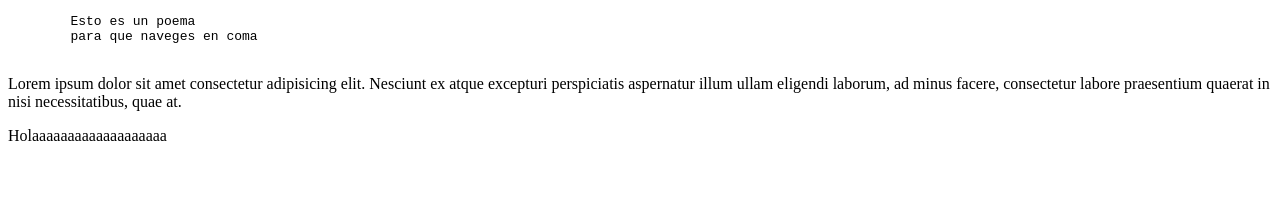
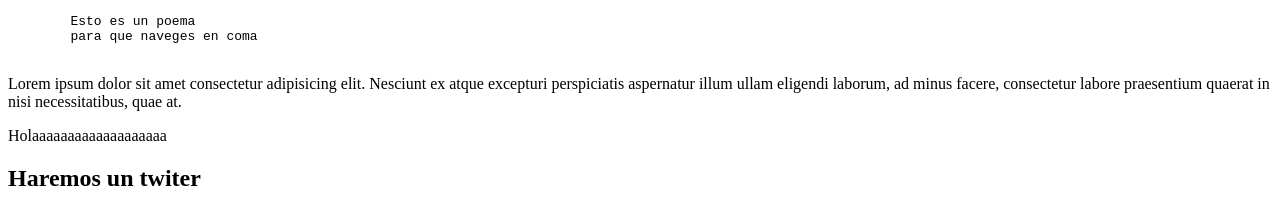
Before and after one commit to Tapia-GJ/programacion-web-24CV, a plain HTML site: page index.html in a window 1280 px wide. Shown: the part 778-990 px from the top of the page. Before the commit the page ends 939 px from the top, so only its background shows below. Drawn offline with Linux system fonts and the light colour scheme.

Commit message:
para a & v

```diff
--- a/index.html
+++ b/index.html
@@ -33,5 +33,6 @@
 
     <p>Lorem ipsum dolor sit amet consectetur adipisicing elit. Nesciunt ex atque excepturi perspiciatis aspernatur illum ullam eligendi laborum, ad minus facere, consectetur labore praesentium quaerat in nisi necessitatibus, quae at.</p>
     <p>Holaaaaaaaaaaaaaaaaaaa</p>
+    <h2>Haremos un twiter</h2>
 </body>
 </html>
```
